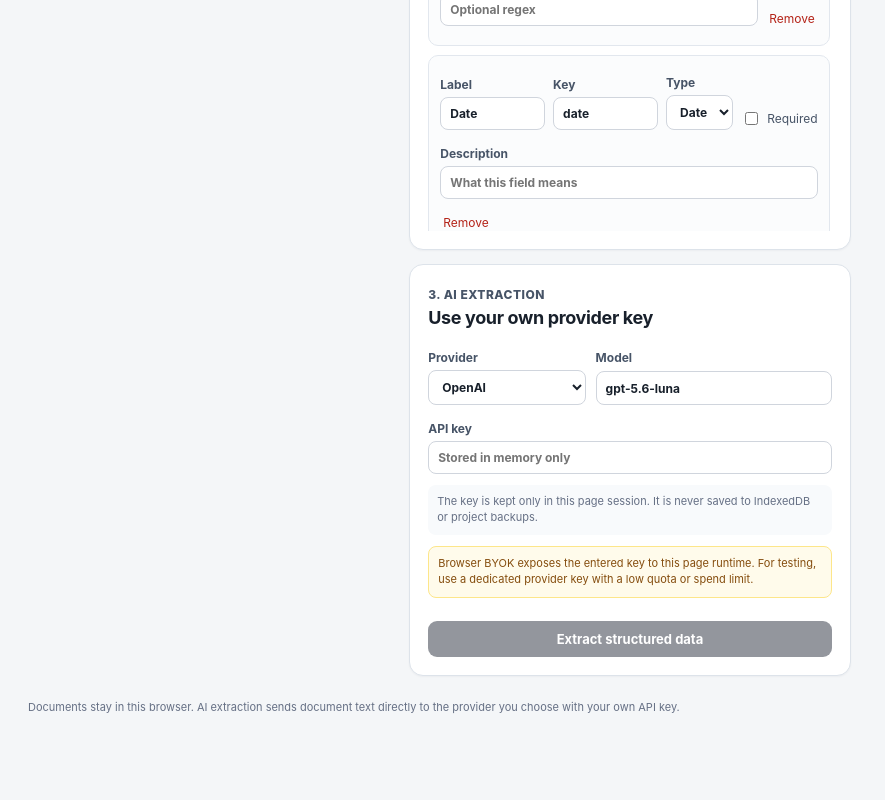
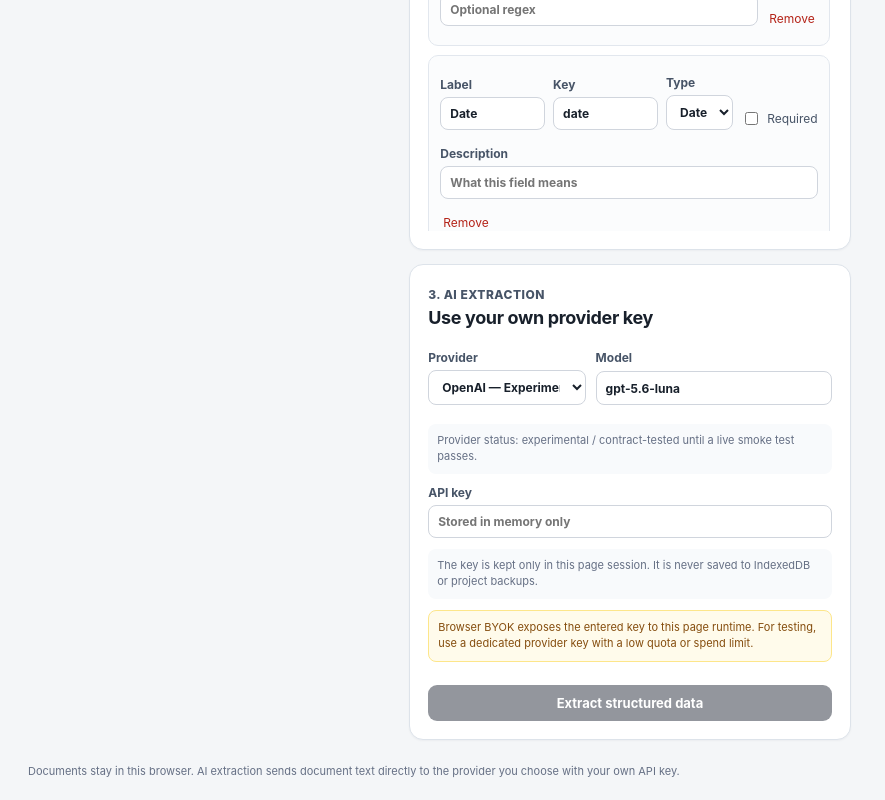
Before and after one commit to edwardsage419/FlowExtract, a React (Vite) app: page / in a window 1280 px wide. Shown: the part 742-1542 px from the top of the page, without its empty margins (0-885 px from the left). Before the commit the page ends 1478 px from the top, so only its background shows below. Built offline with nearby package versions, Linux system fonts and the light colour scheme.

Commit message:
feat: show provider verification and explicit Qwen region

```diff
--- a/src/components/ExtractionPanel.tsx
+++ b/src/components/ExtractionPanel.tsx
@@ -1,18 +1,22 @@
-import type { ProviderId } from '../features/providers/types';
+import { PROVIDER_METADATA, QWEN_REGIONS, type ProviderId, type QwenRegion } from '../features/providers/types';
 
 interface ExtractionPanelProps {
   provider: ProviderId;
   model: string;
   apiKey: string;
+  qwenRegion: QwenRegion;
   busy: boolean;
   disabled: boolean;
   onProviderChange: (provider: ProviderId) => void;
   onModelChange: (model: string) => void;
   onApiKeyChange: (key: string) => void;
+  onQwenRegionChange: (region: QwenRegion) => void;
   onExtract: () => void;
 }
 
 export function ExtractionPanel(props: ExtractionPanelProps) {
+  const metadata = PROVIDER_METADATA[props.provider];
+  const region = props.provider === 'qwen' ? QWEN_REGIONS[props.qwenRegion] : null;
   return (
     <section className="panel extraction-panel">
       <span className="step">3. AI Extraction</span>
@@ -20,11 +24,24 @@ export function ExtractionPanel(props: ExtractionPanelProps) {
       <div className="provider-grid">
         <label className="field">Provider
           <select value={props.provider} onChange={(e) => props.onProviderChange(e.target.value as ProviderId)}>
-            <option value="openai">OpenAI</option><option value="anthropic">Anthropic</option><option value="gemini">Gemini</option><option value="qwen">Qwen (Alibaba Cloud)</option>
+            {Object.entries(PROVIDER_METADATA).map(([id, item]) => (
+              <option key={id} value={id}>{item.label} — {item.verification === 'verified' ? 'Verified' : 'Experimental'}</option>
+            ))}
           </select>
         </label>
         <label className="field">Model<input value={props.model} onChange={(e) => props.onModelChange(e.target.value)} /></label>
       </div>
+      {props.provider === 'qwen' && (
+        <>
+          <label className="field">Qwen region
+            <select value={props.qwenRegion} onChange={(e) => props.onQwenRegionChange(e.target.value as QwenRegion)}>
+              {Object.entries(QWEN_REGIONS).map(([id, item]) => <option key={id} value={id}>{item.label}</option>)}
+            </select>
+          </label>
+          <p className="security-note">Document text will be sent only to the selected Qwen region ({region?.dataLocation}). FlowExtract never automatically falls back to another region.</p>
+        </>
+      )}
+      <p className="privacy-note">Provider status: {metadata.verification === 'verified' ? 'live verified' : 'experimental / contract-tested until a live smoke test passes'}.</p>
       <label className="field">API key<input type="password" autoComplete="off" spellCheck={false} value={props.apiKey} onChange={(e) => props.onApiKeyChange(e.target.value)} placeholder="Stored in memory only" /></label>
       <p className="privacy-note">The key is kept only in this page session. It is never saved to IndexedDB or project backups.</p>
       <p className="security-note">Browser BYOK exposes the entered key to this page runtime. For testing, use a dedicated provider key with a low quota or spend limit.</p>
```
